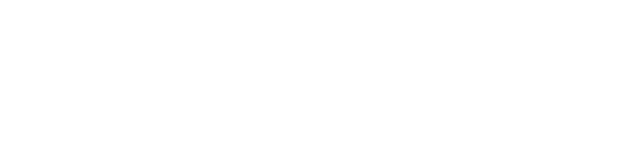
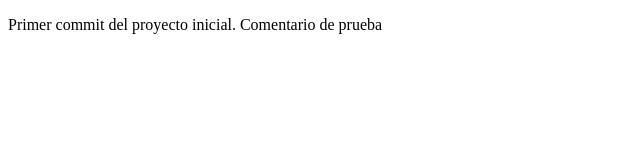
Before and after one commit to Marupercal/primer-repo-git, a plain HTML site: page index.html in a window 1280 px wide. Shown: the whole page, without its empty margins (0-640 px from the left). Drawn offline with Linux system fonts and the light colour scheme.

Commit message:
primer parafo

```diff
--- a/index.html
+++ b/index.html
@@ -7,6 +7,7 @@
     <title>Proyecto Inicial</title>
 </head>
 <body>
+    <p>Primer commit del proyecto inicial. Comentario de prueba</p>
 
 </body>
 </html>
```
